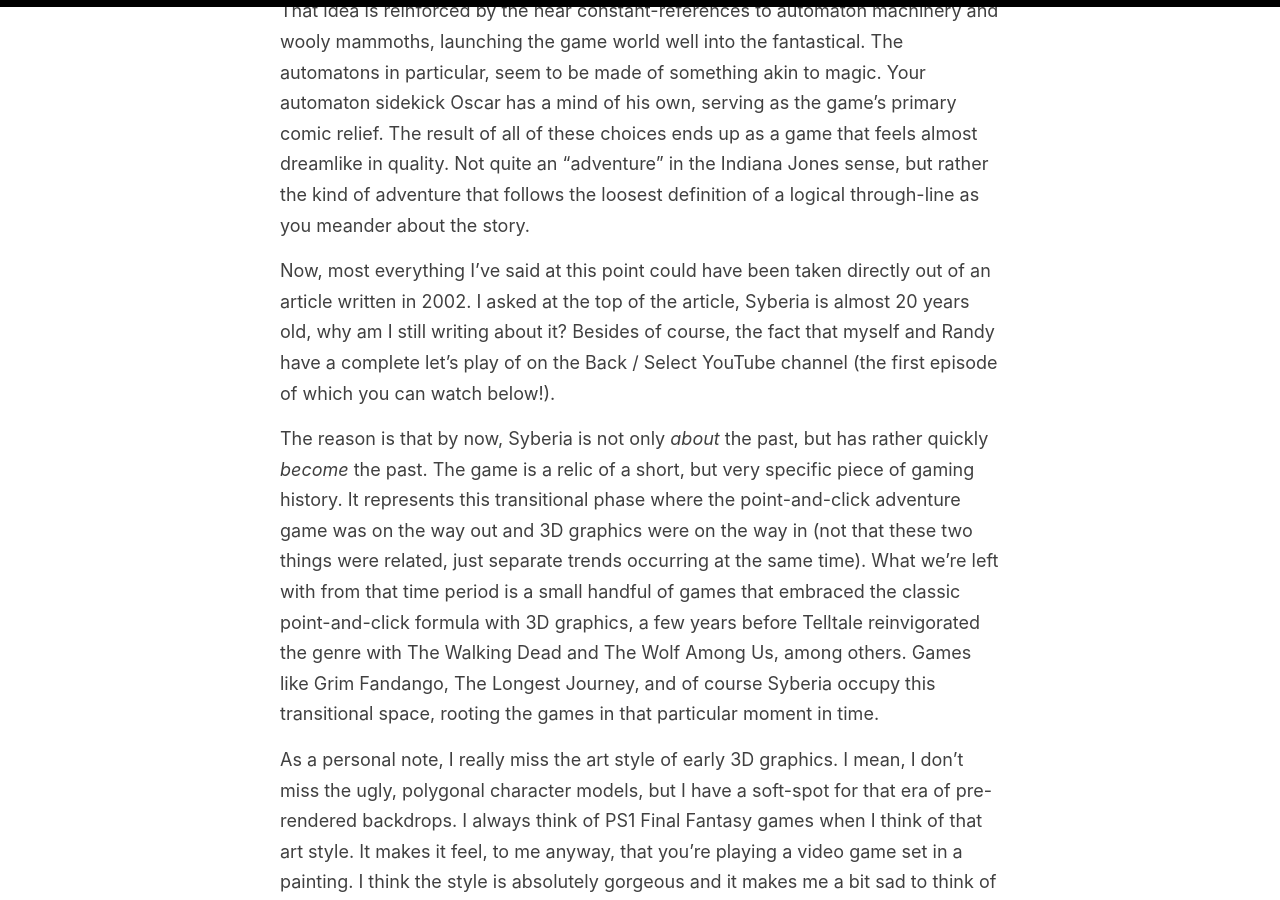
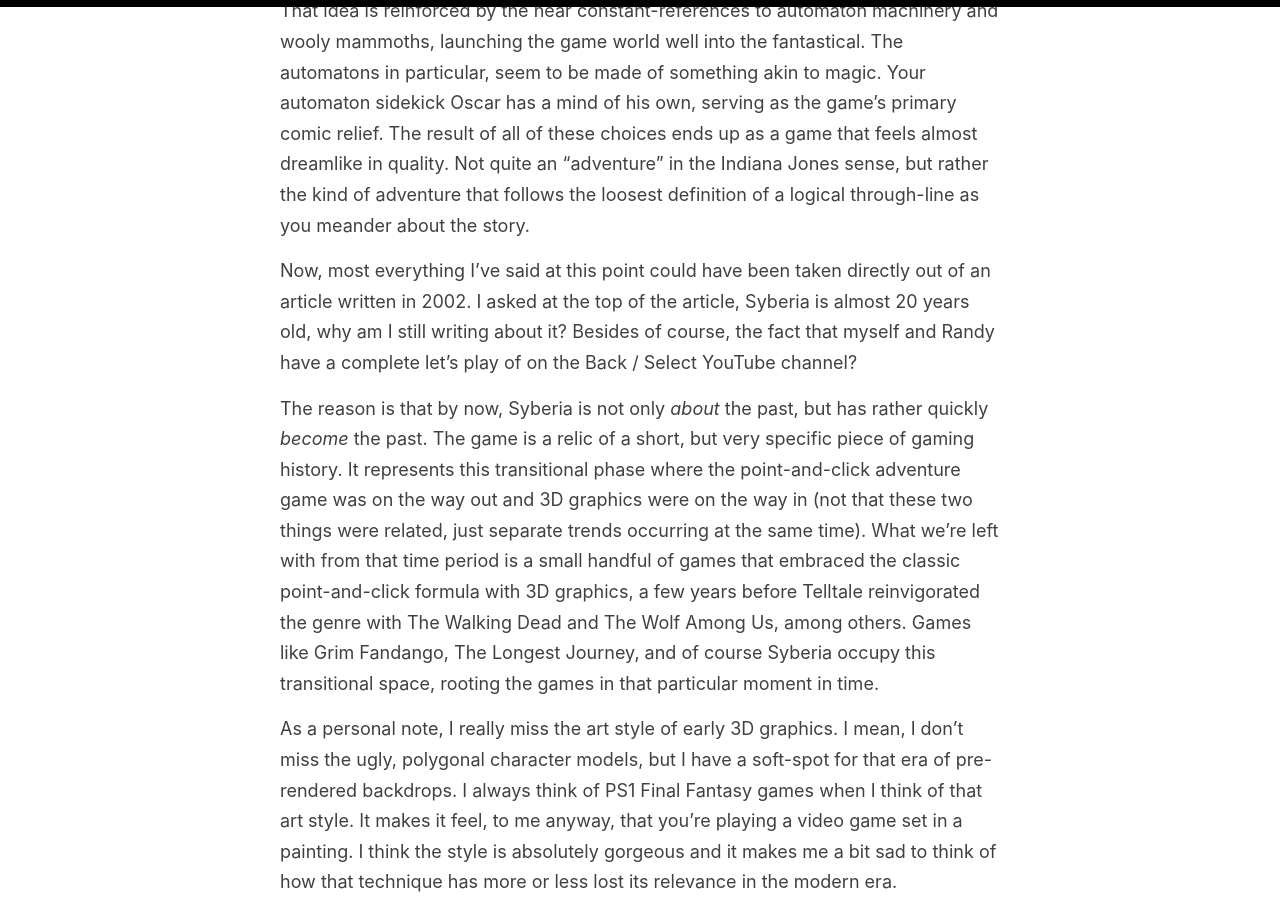
Before and after one commit to BackSelect/backselect.github.io, a Jekyll site: the page built from _posts/2021-12-09-syberia.md, in a window 1280 px wide and 900 px high, scrolled down 2913 px. Built offline with Jekyll 4.4.1, drawn with Linux system fonts in a browser that asks for light colours.

Commit message:
Update 2021-12-09-syberia.md

```diff
--- a/_posts/2021-12-09-syberia.md
+++ b/_posts/2021-12-09-syberia.md
@@ -32,7 +32,7 @@
 
 That idea is reinforced by the near constant-references to automaton machinery and wooly mammoths, launching the game world well into the fantastical. The automatons in particular, seem to be made of something akin to magic. Your automaton sidekick Oscar has a mind of his own, serving as the game's primary comic relief. The result of all of these choices ends up as a game that feels almost dreamlike in quality. Not quite an "adventure" in the Indiana Jones sense, but rather the kind of adventure that follows the loosest definition of a logical through-line as you meander about the story.
 
-Now, most everything I've said at this point could have been taken directly out of an article written in 2002. I asked at the top of the article, Syberia is almost 20 years old, why am I still writing about it? Besides of course, the fact that myself and Randy have a complete let's play of on the Back / Select YouTube channel (the first episode of which you can watch below!).
+Now, most everything I've said at this point could have been taken directly out of an article written in 2002. I asked at the top of the article, Syberia is almost 20 years old, why am I still writing about it? Besides of course, the fact that myself and Randy have a complete let's play of on the Back / Select YouTube channel?
 
 The reason is that by now, Syberia is not only *about* the past, but has rather quickly *become* the past. The game is a relic of a short, but very specific piece of gaming history. It represents this transitional phase where the point-and-click adventure game was on the way out and 3D graphics were on the way in (not that these two things were related, just separate trends occurring at the same time). What we're left with from that time period is a small handful of games that embraced the classic point-and-click formula with 3D graphics, a few years before Telltale reinvigorated the genre with The Walking Dead and The Wolf Among Us, among others. Games like Grim Fandango, The Longest Journey, and of course Syberia occupy this transitional space, rooting the games in that particular moment in time.
 
```
